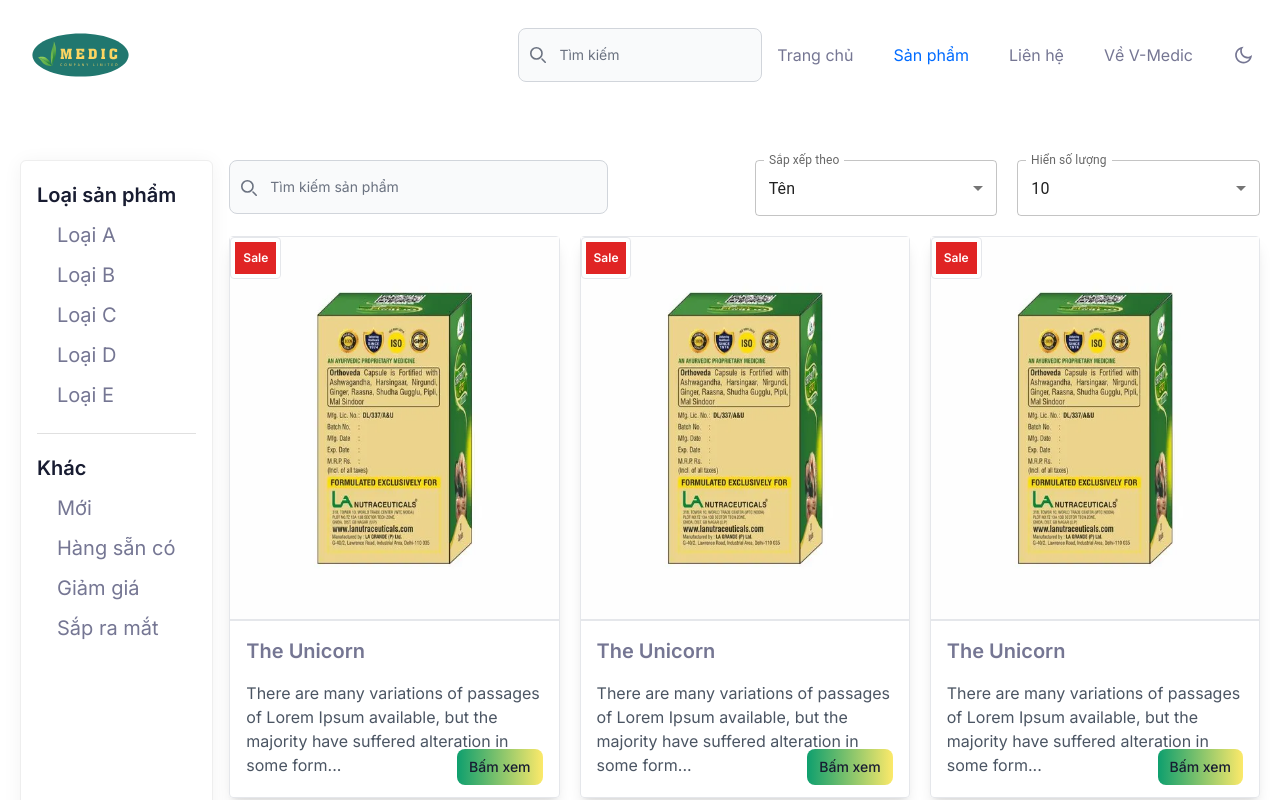
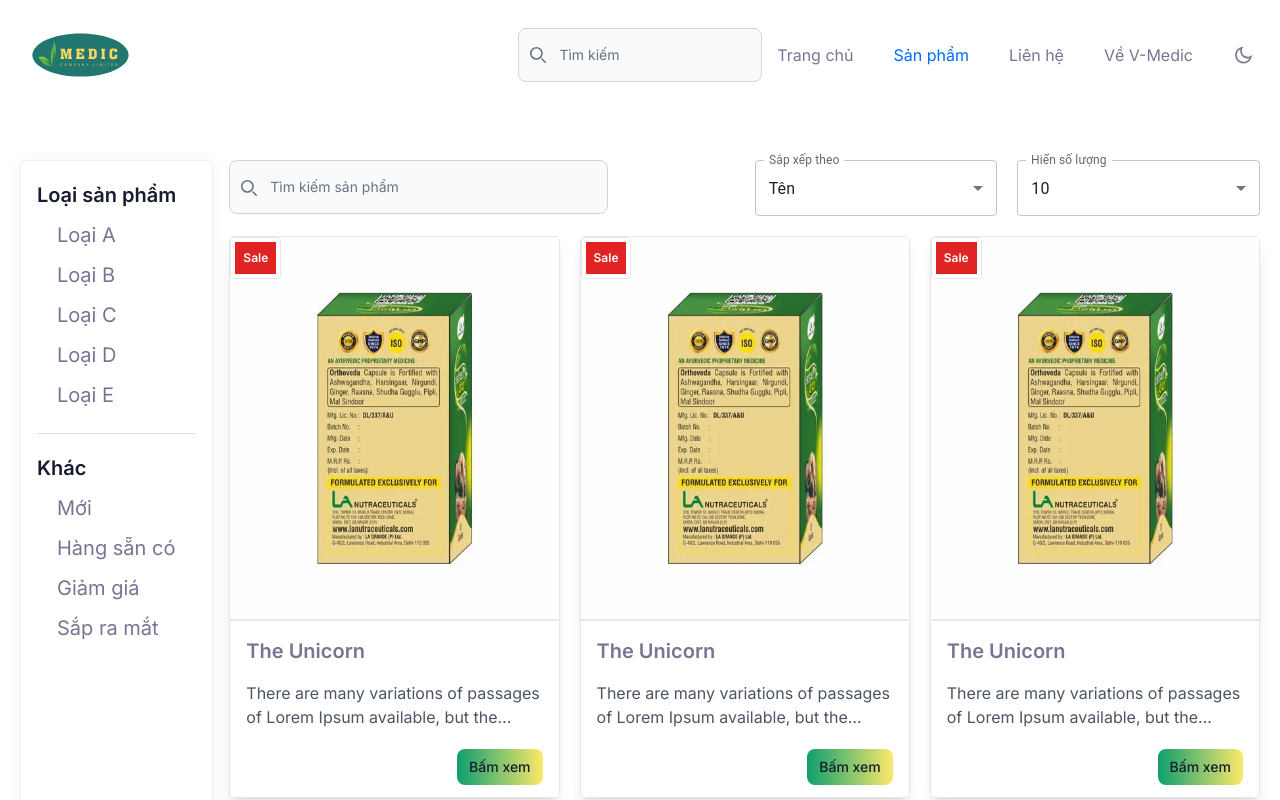
Before and after one commit to GrexThinh/grex-2hand-store, a Next.js app in the folder medic-app/: page /products in a window 1280 px wide. Shown: the top 800 px of the page. Built offline with nearby package versions, Linux system fonts and the light colour scheme.

Commit message:
update desc prodcut

```diff
--- a/medic-app/app/(site)/blog/page.tsx
+++ /dev/null
@@ -1,27 +0,0 @@
-import BlogData from "@/components/Blog/blogData";
-import { Metadata } from "next";
-import ProductCard from "@/components/ProductCard"; // Import the ProductCard component
-
-export const metadata: Metadata = {
-  title: "Blog Page - Solid SaaS Boilerplate",
-  description: "This is Blog page for Solid Pro",
-};
-
-const BlogPage = async () => {
-  return (
-    <>
-      {/* <!-- ===== Blog Grid Start ===== --> */}
-      <section className="py-20 lg:py-25 xl:py-30">
-        <div className="mx-auto mt-15 px-4 md:px-8 xl:mt-20 xl:px-0">
-          <div className="grid grid-cols-1 gap-7.5 md:grid-cols-2 lg:grid-cols-3">
-            {BlogData.map((post, key) => (
-              <ProductCard key={key} product={post} />
-            ))}
-          </div>
-        </div>
-      </section>
-    </>
-  );
-};
-
-export default BlogPage;
--- a/medic-app/app/(site)/blog/blog-details/page.tsx
+++ b/medic-app/app/(site)/products/product-detail/page.tsx
@@ -4,8 +4,8 @@ import ProductSection from "@/components/ProductSection";
 import { Metadata } from "next";
 
 export const metadata: Metadata = {
-  title: "Blog Details Page - Solid SaaS Boilerplate",
-  description: "This is Blog details page for Solid Pro",
+  title: "V-Medic - Sản phẩm chi tiết",
+  description: "",
 };
 
 const SingleBlogPage = async () => {
--- a/medic-app/app/globals.css
+++ b/medic-app/app/globals.css
@@ -139,3 +139,11 @@ pre {
   border: 1em solid transparent;
   border-left-color: #ffffff;
 }
+
+.text-over {
+    display: -webkit-box;
+    -webkit-line-clamp: 2;
+    -webkit-box-orient: vertical;
+    text-overflow: ellipsis;
+    overflow: hidden;
+}
--- a/medic-app/components/BackToProductButton.tsx
+++ b/medic-app/components/BackToProductButton.tsx
@@ -3,7 +3,7 @@ import Link from 'next/link'
 
 function BackToProductButton() {
   return (
-    <Link href="/blog" passHref>
+    <Link href="/products" passHref>
       <div
         className="bg-amber-500 hover:bg-amber-400 rounded-md w-full md:w-2/3 lg:w-1/2 border border-white text-white font-primary pt-2 pb-1 leading-relaxed flex
       justify-center items-center focus:ring-1 focus:ring-palette-light focus:outline-none hover:bg-palette-lighter"
--- a/medic-app/components/ProductCard.tsx
+++ b/medic-app/components/ProductCard.tsx
@@ -9,7 +9,7 @@ const ProductCard = ({ product }) => {
   const imageNode = product.imageNode;
 
   return (
-    <Link href={`/blog/${handle}`} passHref>
+    <Link href={`/products/product-detail`} passHref>
       <div className="md:h-120 xl:h-120 border-palette-lighter mx-auto rounded border shadow-lg hover:shadow-green-500">
         <div className="border-palette-lighter relative h-48 border-b-2 md:h-96">
           <Image
@@ -24,16 +24,16 @@ const ProductCard = ({ product }) => {
           <div className="font-primary text-palette-primary px-4 pt-4 text-xs font-semibold sm:text-lg md:text-xl xl:text-xl">
             {title}
           </div>
-          <div className="font-primary p-4 text-xs text-gray-600 sm:text-xs md:text-base">
+          <div className="h-12 sm:h-12 md:h-16 text-over font-primary p-4 text-xs text-gray-600 sm:text-xs md:text-base">
             {description}
           </div>
           <div
-            className="text-palette-dark bg-palette-lighter absolute bottom-0 right-0 mb-2 rounded-tl-sm pb-1 pr-4 pt-2
+            className="text-palette-dark bg-palette-lighter absolute bottom-0 right-0 mb-2 rounded-tl-sm pb-1 pr-1 sm:pr-4 sm:pt-2
             xl:text-base xl:font-medium"
           >
             <button
               type="button"
-              className="animate-pulse rounded-lg bg-gradient-to-r from-green-500 to-yellow-200 px-3 py-2 text-center text-sm font-medium text-black hover:bg-gradient-to-l hover:from-teal-200 hover:to-lime-200 focus:outline-none focus:ring-4 focus:ring-lime-200 dark:focus:ring-teal-700"
+              className="animate-pulse rounded-lg bg-gradient-to-r from-green-500 to-yellow-200 px-3 py-2 text-center text-xs sm:text-sm font-medium text-black hover:bg-gradient-to-l hover:from-teal-200 hover:to-lime-200 focus:outline-none focus:ring-4 focus:ring-lime-200 dark:focus:ring-teal-700"
             >
               Bấm xem
             </button>
--- a/medic-app/components/Testimoni.tsx
+++ b/medic-app/components/Testimoni.tsx
@@ -140,7 +140,7 @@ const Testimoni = ({}) => {
         className="flex justify-items-stretch"
       >
         {listTestimoni.map((listTestimonis, index) => (
-          <Link href={`/blog/blog-details`} passHref>
+          <Link href={`/products/product-detail`} passHref>
             <div className="flex px-3" key={index}>
               <div className="flex flex-col rounded-lg border-2 border-gray-500 p-3 transition-all hover:border-orange-500 sm:p-8">
                 <div className="flex flex-col space-y-5 sm:grid sm:grid-cols-2 sm:space-x-5">
@@ -151,10 +151,10 @@ const Testimoni = ({}) => {
                   />
 
                   <div className="flex flex-col place-content-evenly space-y-5">
-                    <p className="flex justify-center text-base font-semibold md:text-base">
+                    <p className="flex justify-center text-base font-semibold md:text-lg">
                       {listTestimonis.name}
                     </p>
-                    <p className="flex justify-center text-xs md:text-base">
+                    <p className="text-over flex justify-center text-base md:text-base">
                       {listTestimonis.testimoni}
                     </p>
                     <button
--- a/medic-app/components/tile.tsx
+++ b/medic-app/components/tile.tsx
@@ -31,12 +31,12 @@ export function GridTileImage({
       {props.src ? (
         <div className="flex h-full flex-col">
           <img
-            className="h-2/3 w-full object-contain transition duration-300 ease-in-out group-hover:scale-105"
+            className="pt-3 h-3/4 w-full object-contain transition duration-300 ease-in-out group-hover:scale-105"
             src={props.src.toString()}
           />
           <div className="flex flex-col items-center justify-center gap-y-5 lg:h-full">
             <div className="text-xs sm:text-xs md:text-xl">Lorem Ipsum</div>
-            <div className="text-xs sm:text-sm px-3">
+            <div className="text-over text-xs sm:text-sm px-3">
               It is a long established fact that a reader distracted by
               the readable content of a page when looking at its layout.{" "}
             </div>
```
